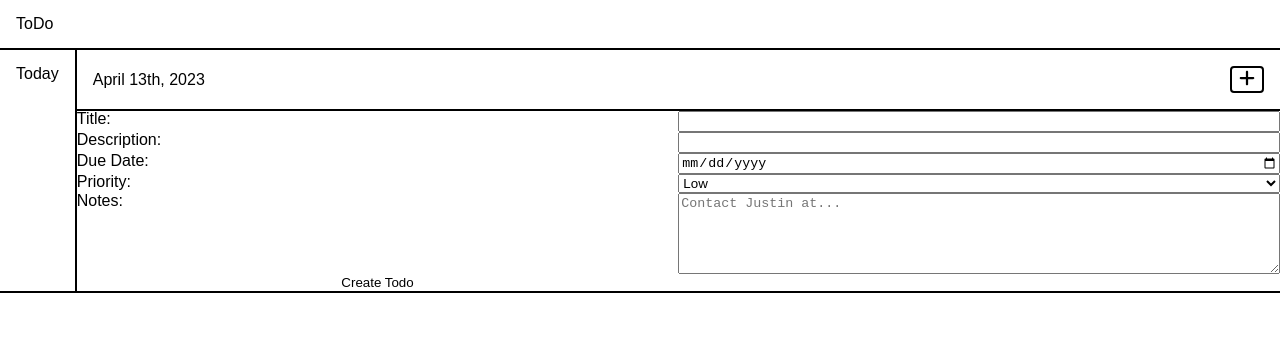
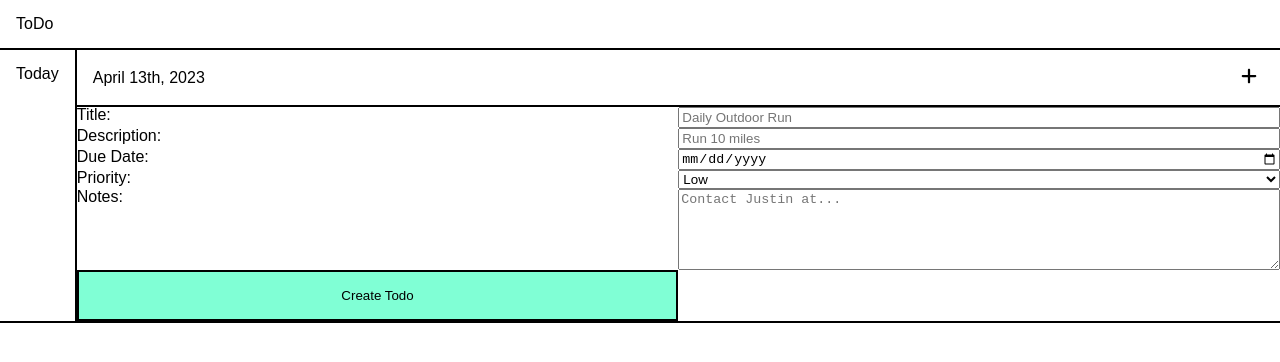
Before and after one commit to jduong09/topToDo, a website built with webpack: page dist/index.html in a window 1280 px wide. Both pictures are taken after a click on the button 1247 px from the left and 79 px from the top of the page. Built offline with nearby package versions, Linux system fonts and the light colour scheme.

Commit message:
Removed createForm function from index.js. Added form to index.html

```diff
--- a/src/index.js
+++ b/src/index.js
@@ -29,7 +29,11 @@ function ToDo(title, description, dueDate, priority, notes) {
   this.priority = priority;
   this.notes = notes;
 
-  return { title, description, dueDate };
+  const editTodo = (formData) => {
+    // formData is an obj.
+  };
+
+  return { title, description, dueDate, editTodo };
 }
 
 function Project(name) {
@@ -57,86 +61,11 @@ function Project(name) {
 
 // Ability to create/update/delete project
 
-// First interface is Todays Todos
-// Function to create 'New Todo' Form and append to Dom.
-const createForm = () => {
-  const divDashboard = document.getElementById('dashboard');
-  const dashboardTodosList = document.getElementById('dashboard-todos-list');
-  const form = document.createElement('form');
+/*
+const editForm = () => {
 
-  divDashboard.insertBefore(form, dashboardTodosList);
-  form.id = 'form-create-todo';
-  form.classList.add('hide');
-
-  const inputs = ['title', 'description', 'due-date', 'priority', 'notes'];
-
-  for (let i = 0; i < inputs.length; i++) {
-    const inputName = inputs[i];
-
-    const label = document.createElement('label');
-    label.setAttribute('for', inputName);
-
-    if (inputName === 'title' || inputName === 'description') {
-      const input = document.createElement('input');
-      label.innerHTML = `${inputName.slice(0, 1).toUpperCase() + inputName.slice(1)}:`;
-      input.id = inputName;
-      input.setAttribute('name', inputName);
-      input.type = 'text';
-      input.maxLength = 49;
-      form.append(label, input);
-    } else if (inputName === 'due-date') {
-      label.innerHTML = 'Due Date:';
-      const input = document.createElement('input');
-      input.id = inputName;
-      input.setAttribute('name', inputName);
-      input.type = 'date';
-      form.append(label, input);
-    } else if (inputName === 'priority') {
-      label.innerHTML = 'Priority:';
-      const select = document.createElement('select');
-      select.setAttribute('name', inputName);
-      const optionLow = document.createElement('option');
-      optionLow.setAttribute('value', 'low');
-      optionLow.innerHTML = 'Low';
-
-      const optionMedium = document.createElement('option');
-      optionMedium.setAttribute('value', 'medium');
-      optionMedium.innerHTML = 'Medium';
-
-      const optionHigh = document.createElement('option');
-      optionHigh.setAttribute('value', 'high');
-      optionHigh.innerHTML = 'High';
-
-      select.append(optionLow, optionMedium, optionHigh);
-      form.append(label, select);
-    } else {
-      label.innerHTML = 'Notes:';
-      const textArea =  document.createElement('textarea');
-      textArea.id = inputName;
-      textArea.setAttribute('name', inputName);
-      textArea.setAttribute('rows', 5);
-      textArea.setAttribute('cols', 33);
-      textArea.placeholder = 'Contact Justin at...';
-
-      form.append(label, textArea);
-    }
-  }
-
-  /* Submit input */
-  const btnSubmit = document.createElement('button');
-  btnSubmit.id = 'button-submit';
-  btnSubmit.type = 'submit';
-  btnSubmit.innerHTML = 'Create Todo';
-
-  btnSubmit.addEventListener('click', (e) => {
-    e.preventDefault();
-
-    FormController.createTodo(form.elements);
-    form.classList.add('hide');
-  });
-
-  form.appendChild(btnSubmit);
 }
+*/
 
 // formData returns a 6 element HTML Collection
 // We iterate to 5, while skipping the last one because that is the submit button.
@@ -145,7 +74,14 @@ const FormController = {
     const newTodo = ToDo(formData[0].value, formData[1].value, formData[2].value, formData[3].value, formData[4].value);
     projectToday.addTodo(newTodo);
     DomUpdater.addNewTodo(newTodo);
+  },
+  /*
+  editTodo: (formData) => {
+    const todo = saidToDo;
+    saidTodo.editTodo(formData);
+
   }
+  */
 };
 
 const DomUpdater = {
@@ -165,11 +101,14 @@ const DomUpdater = {
     listButtons.classList.add('list-buttons');
 
     const listItemEdit = document.createElement('li');
+    const btnEdit = document.createElement('button');
+    btnEdit.classList.add('btn-todo');
     const xmlns = 'http://www.w3.org/2000/svg';
     const svgBtnWidth = 18;
     const svgBtnHeight = 18;
     const svgEdit = document.createElementNS(xmlns, 'svg');
-    listItemEdit.appendChild(svgEdit);
+    btnEdit.appendChild(svgEdit);
+    listItemEdit.appendChild(btnEdit);
     svgEdit.setAttributeNS(null, 'viewBox', '0 0 512 512');
     svgEdit.setAttributeNS(null, 'width', svgBtnWidth);
     svgEdit.setAttributeNS(null, 'height', svgBtnHeight);
@@ -179,8 +118,11 @@ const DomUpdater = {
     pathEdit.setAttributeNS(null, 'd', 'M471.6 21.7c-21.9-21.9-57.3-21.9-79.2 0L362.3 51.7l97.9 97.9 30.1-30.1c21.9-21.9 21.9-57.3 0-79.2L471.6 21.7zm-299.2 220c-6.1 6.1-10.8 13.6-13.5 21.9l-29.6 88.8c-2.9 8.6-.6 18.1 5.8 24.6s15.9 8.7 24.6 5.8l88.8-29.6c8.2-2.7 15.7-7.4 21.9-13.5L437.7 172.3 339.7 74.3 172.4 241.7zM96 64C43 64 0 107 0 160V416c0 53 43 96 96 96H352c53 0 96-43 96-96V320c0-17.7-14.3-32-32-32s-32 14.3-32 32v96c0 17.7-14.3 32-32 32H96c-17.7 0-32-14.3-32-32V160c0-17.7 14.3-32 32-32h96c17.7 0 32-14.3 32-32s-14.3-32-32-32H96z');
 
     const listItemDelete = document.createElement('li');
+    const btnDelete = document.createElement('button');
+    btnDelete.classList.add('btn-todo');
     const svgDelete = document.createElementNS(xmlns, 'svg');
-    listItemDelete.appendChild(svgDelete);
+    btnDelete.appendChild(svgDelete);
+    listItemDelete.appendChild(btnDelete);
     svgDelete.setAttributeNS(null, 'viewBox', '0 0 448 512');
     svgDelete.setAttributeNS(null, 'width', svgBtnWidth);
     svgDelete.setAttributeNS(null, 'height', svgBtnHeight);
@@ -193,22 +135,34 @@ const DomUpdater = {
     listItemTodo.appendChild(listButtons);
     listTodos.append(listItemTodo);
   }
-}
+};
+// On Script Load, let's do some basic stuff
+(function() {
+  const form = document.getElementById('form-create-edit-todo');
+  const btnSubmit = document.getElementById('button-submit');
 
-// On Script Load, let's do some basic stuff
-createForm();
+  btnSubmit.addEventListener('click', (e) => {
+    e.preventDefault();
+
+    FormController.createTodo(form.elements);
+    form.classList.add('hide');
+  });
+
+  form.appendChild(btnSubmit);
+})();
+
 (function() {
   const btnCreateTodo = document.getElementById('btn-create-todo');
-  const formCreateTodo = document.getElementById('form-create-todo');
+  const formTodo = document.getElementById('form-create-edit-todo');
 
   btnCreateTodo.addEventListener('click', (e) => {
     e.preventDefault();
 
     // On clicking the plus button, if form is hidden, then unhide and display form, else hide it.
-    if (formCreateTodo.classList.contains('hide')) {
-      formCreateTodo.classList.remove('hide');
+    if (formTodo.classList.contains('hide')) {
+      formTodo.classList.remove('hide');
     } else {
-      formCreateTodo.classList.add('hide');
+      formTodo.classList.add('hide');
     }
   });
 })();
--- a/src/styles.css
+++ b/src/styles.css
@@ -6,12 +6,16 @@ body {
   display: none !important;
 }
 
+#btn-create-todo, #button-submit, .btn-todo {
+  cursor: pointer;
+}
+
 header, #aside-nav, #dashboard-header, #list-todos > li {
   padding: 1rem;
 }
 
 header, #content {
-  border-bottom: 2px solid black;
+  border-bottom: 2px solid hsl(0, 0%, 0%);
 }
 
 #content {
@@ -19,7 +23,7 @@ header, #content {
 }
 
 #aside-nav {
-  border-right: 2px solid black;
+  border-right: 2px solid hsl(0, 0%, 0%);
 }
 
 #dashboard {
@@ -32,27 +36,28 @@ header, #content {
   align-items: center;
 }
 
-#btn-create-todo {
-  border: 2px solid black;
-  border-radius: 4px;
-}
-
-#form-create-todo {
+#form-create-edit-todo {
   display: grid;
   grid-template-rows: repeat(6, auto);
   grid-template-columns: 50% 50%;
-  border-top: 2px solid black;
+  border-top: 2px solid hsl(0, 0%, 0%);
+}
+
+#button-submit {
+  padding: 1rem;
+  border: 2px solid hsl(0, 0%, 0%);
+  background-color: hsl(160, 100%, 75%);
 }
 
 #list-todos > li {
   display: flex;
   align-items: center;
   justify-content: space-between;
-  border-bottom: 2px solid black;
+  border-bottom: 2px solid hsl(0, 0%, 0%);
 }
 
 #list-todos > li:first-of-type {
-  border-top: 2px solid black;
+  border-top: 2px solid hsl(0, 0%, 0%);
 }
 
 #list-todos > li:last-of-type {
@@ -72,7 +77,7 @@ header, #content {
 
 .todo-description {
   font-size: .85rem;
-  color: aquamarine;
+  color: hsl(160, 100%, 75%);
 }
 
 .list-buttons {
```
Also changed, not shown: dist/index.html, dist/main.js.
